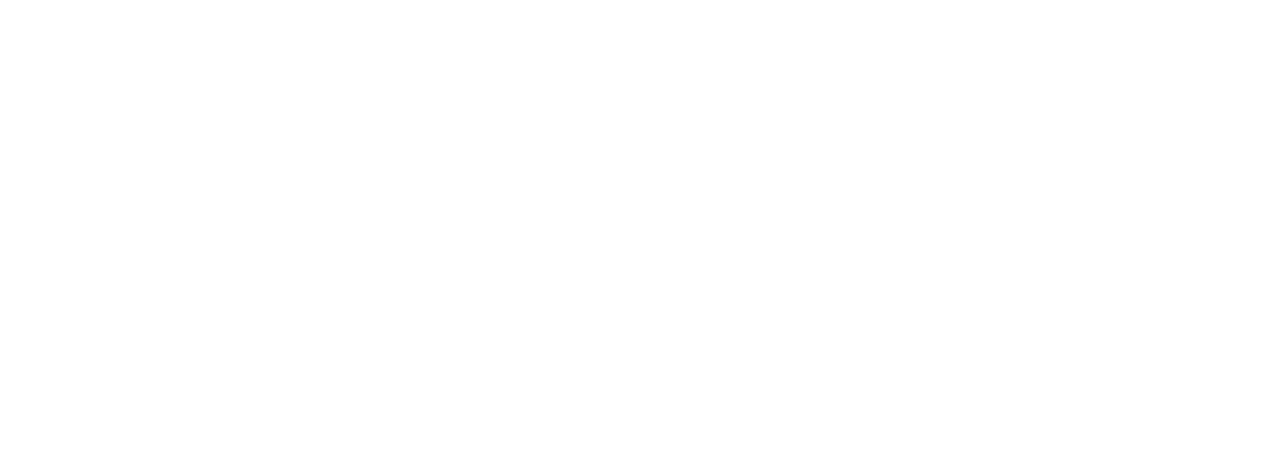
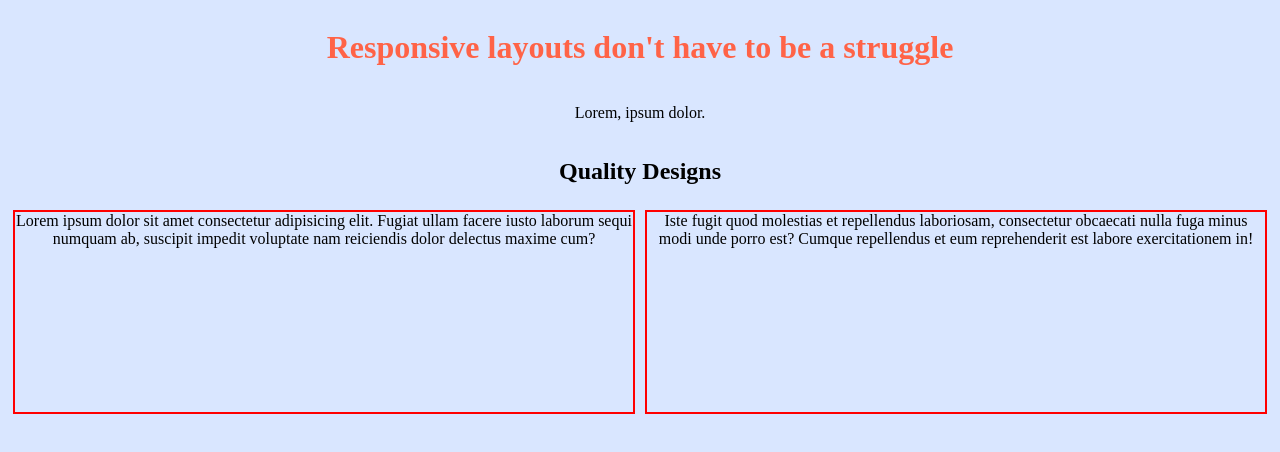
Before and after one commit to samyogdhital/css-responsiveness, a plain HTML site: page index.html in a window 1280 px wide. Drawn offline with Linux system fonts and the light colour scheme.

Commit message:
some changes to the html and css

```diff
--- a/index.html
+++ b/index.html
@@ -7,5 +7,38 @@
     <title>Css test</title>
     <link rel="stylesheet" href="style.css" />
   </head>
-  <body></body>
+  <body>
+    <header class="topic">
+      <h1>Responsive layouts don't have to be a struggle</h1>
+      <p>Lorem, ipsum dolor.</p>
+    </header>
+
+    <section class="content">
+      <h2>Quality Designs</h2>
+      <div class="split">
+        <p class="split_p">
+          Lorem ipsum dolor sit amet consectetur adipisicing elit. Fugiat ullam
+          facere iusto laborum sequi numquam ab, suscipit impedit voluptate nam
+          reiciendis dolor delectus maxime cum?
+        </p>
+
+        <p class="split_p2">
+          Iste fugit quod molestias et repellendus laboriosam, consectetur
+          obcaecati nulla fuga minus modi unde porro est? Cumque repellendus et
+          eum reprehenderit est labore exercitationem in!
+        </p>
+      </div>
+    </section>
+    <section>
+      <!-- <div class="split">
+        <div>
+          <h2>Made custom for you</h2>
+          <p>
+            Lorem ipsum dolor, sit amet consectetur adipisicing elit. Sunt
+            aliquam animi cupiditate, temporibus placeat in!
+          </p>
+        </div>
+      </div> -->
+    </section>
+  </body>
 </html>
--- a/style.css
+++ b/style.css
@@ -0,0 +1,44 @@
+body {
+  background: #d9e6ff;
+  background-repeat: no-repeat;
+  background-size: 100%;
+  /* background-position: center; */
+}
+.topic {
+  display: flex;
+  flex-direction: column;
+  text-align: center;
+}
+.topic > h1 {
+  color: tomato;
+}
+.topic > p {
+  flex-basis: 100%;
+}
+.content {
+  text-align: center;
+}
+.split {
+  display: flex;
+  /* flex-direction: column; */
+  /* height: ; */
+}
+
+.split > * {
+  flex: 1 1 50%;
+  height: 200px;
+  flex-wrap: nowrap;
+  text-align: center;
+  align-items: center;
+}
+.split_p {
+  flex: 1 1 100%;
+}
+.split_p2 {
+  flex: 1 1 100%;
+}
+
+.split > * {
+  margin: 5px;
+  border: 2px solid red;
+}
```
